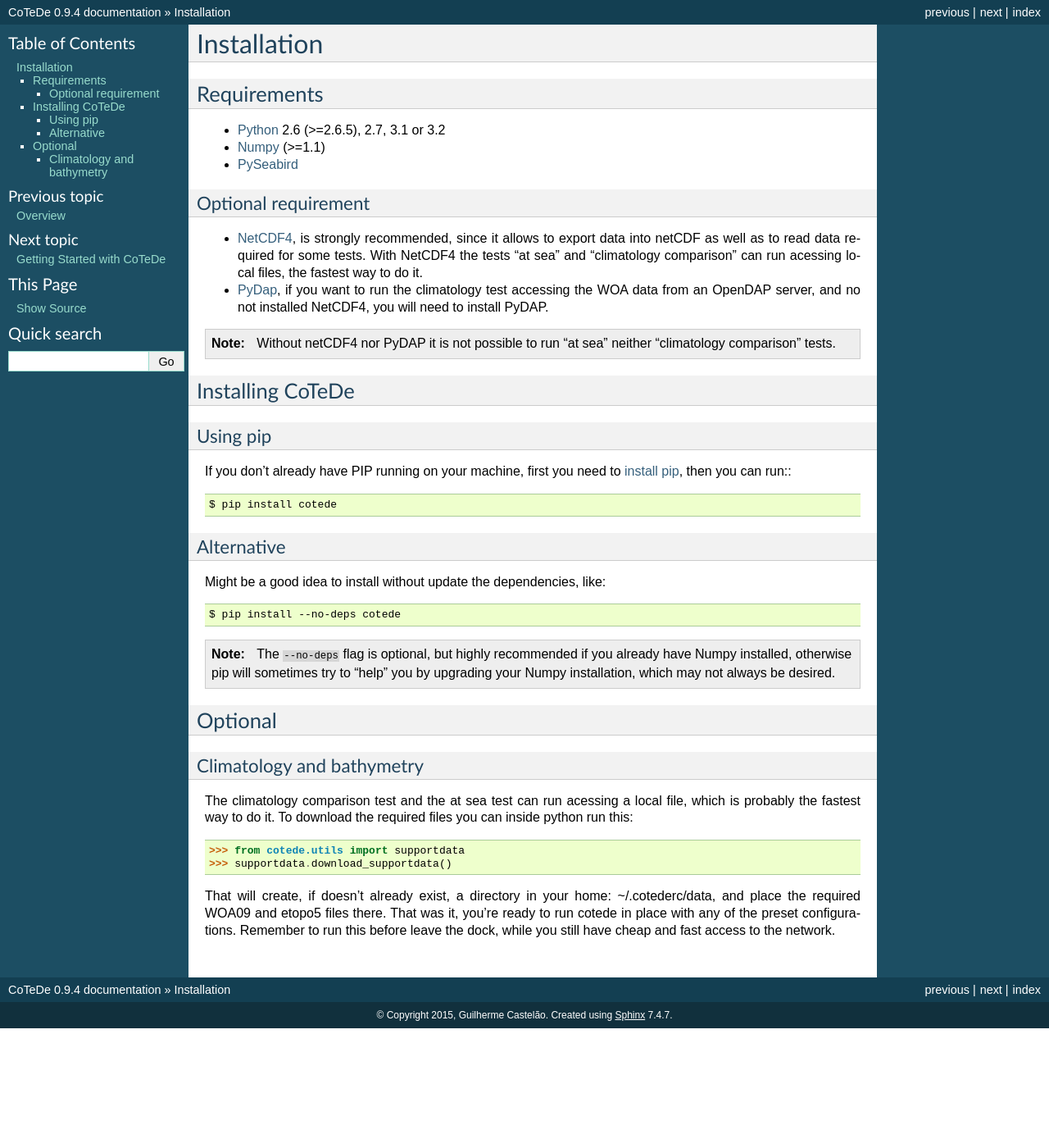
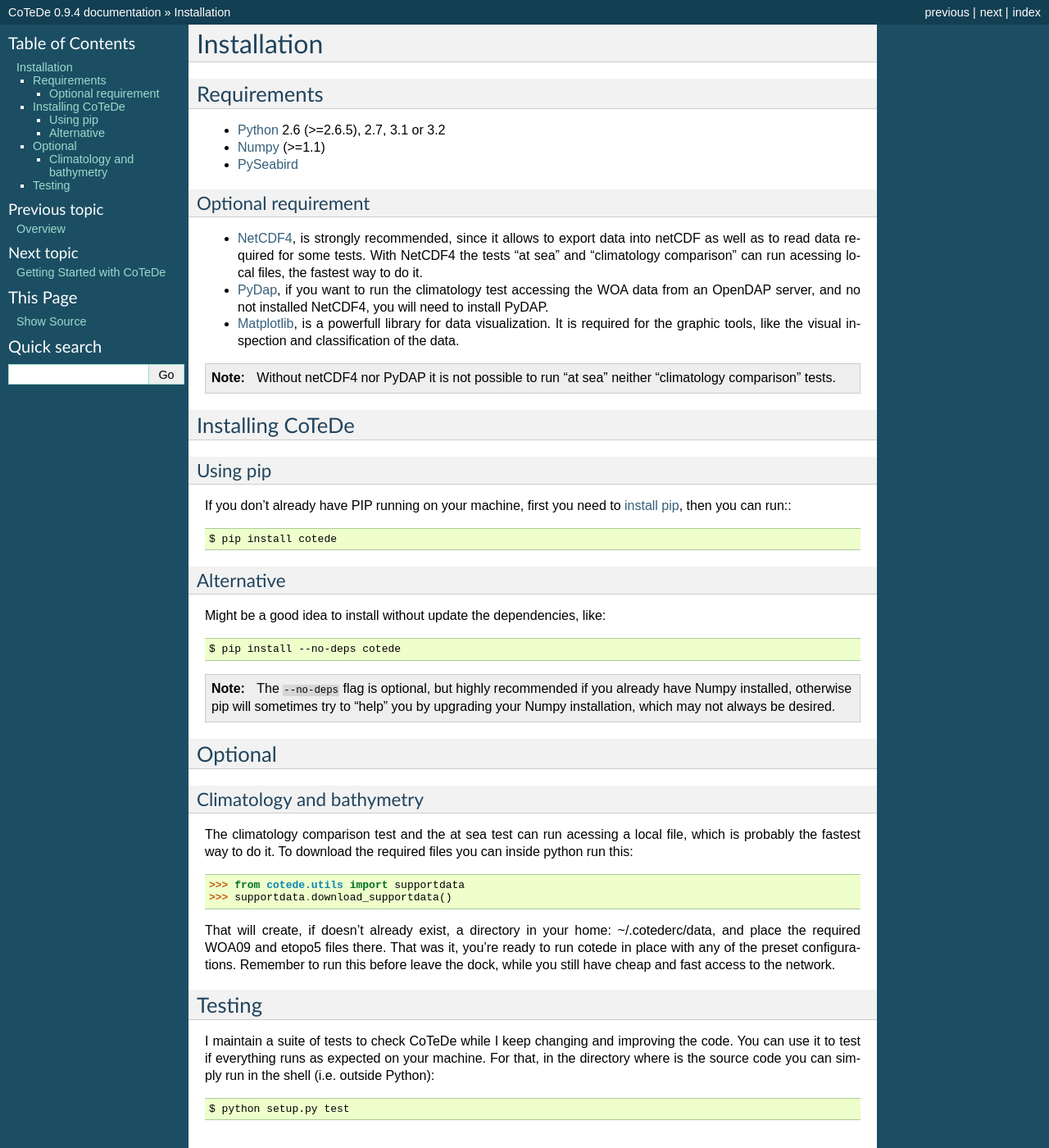
Before and after one commit to castelao/CoTeDe, a Sphinx documentation site: the page built from docs/source/install.rst, in a window 1280 px wide and 1400 px high. Shown: the whole window at 82% size. Built offline with Sphinx 7.4.7, drawn with Linux system fonts in a browser that asks for light colours; pages that are not in the unit, such as notebooks, are missing from menus.

Commit message:
Updating documentation, matplotlib + tests.

```diff
--- a/docs/source/install.rst
+++ b/docs/source/install.rst
@@ -17,6 +17,8 @@ Optional requirement
 - `NetCDF4 <https://pypi.python.org/pypi/netCDF4>`_, is strongly recommended, since it allows to export data into netCDF as well as to read data required for some tests.  With NetCDF4 the tests "at sea" and "climatology comparison" can run acessing local files, the fastest way to do it.
 
 - `PyDap <http://pydap.org>`_, if you want to run the climatology test accessing the WOA data from an OpenDAP server, and no not installed NetCDF4, you will need to install PyDAP.
+
+- `Matplotlib <http://matplotlib.org>`_, is a powerfull library for data visualization. It is required for the graphic tools, like the visual inspection and classification of the data.
 
 .. note::
 
@@ -61,3 +63,10 @@ To download the required files you can inside python run this::
 That will create, if doesn't already exist, a directory in your home: ~/.cotederc/data, and place the required WOA09 and etopo5 files there.
 That was it, you're ready to run cotede in place with any of the preset configurations.
 Remember to run this before leave the dock, while you still have cheap and fast access to the network.
+
+Testing
+=======
+
+I maintain a suite of tests to check CoTeDe while I keep changing and improving the code. You can use it to test if everything runs as expected on your machine. For that, in the directory where is the source code you can simply run in the shell (i.e. outside Python)::
+
+    $ python setup.py test
```
